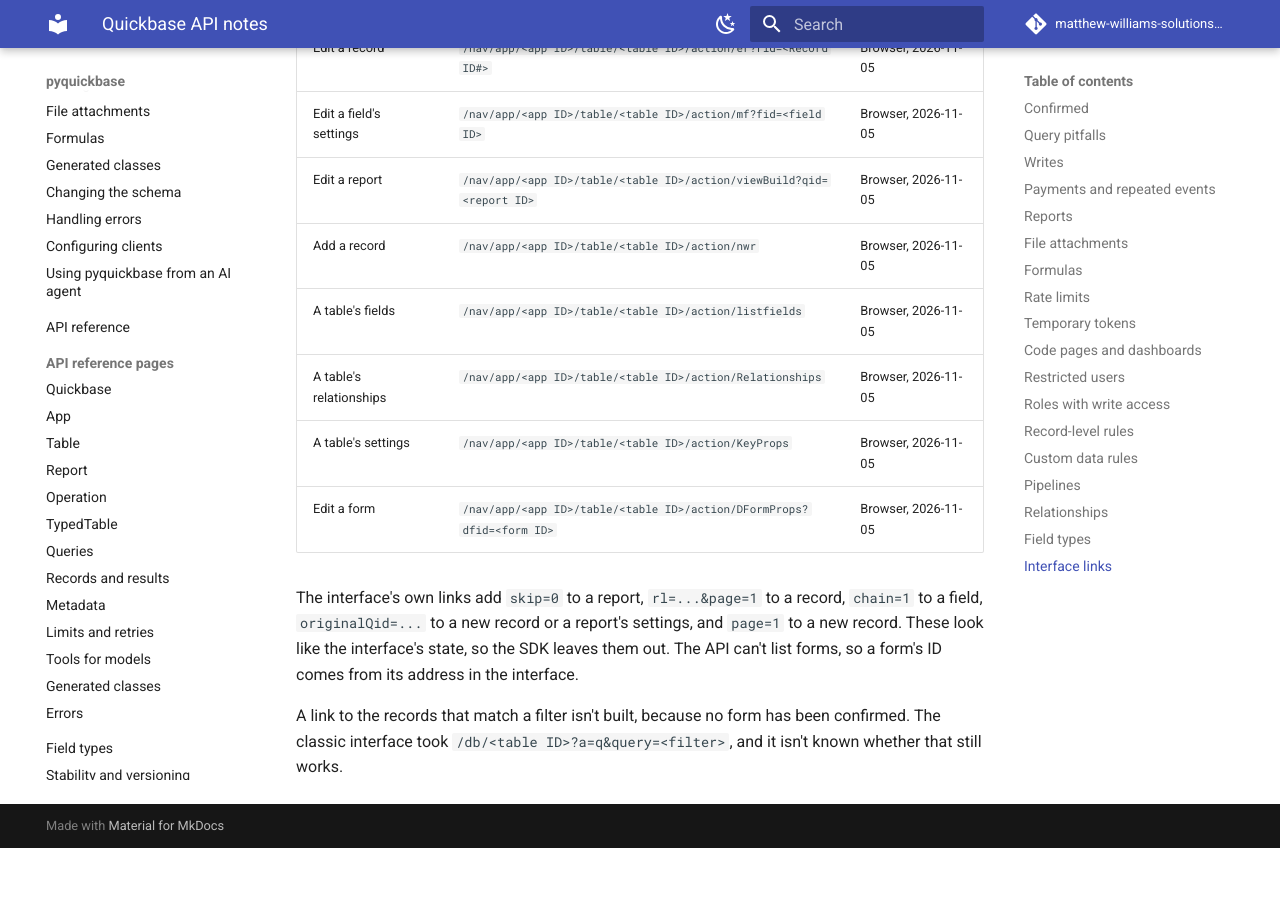
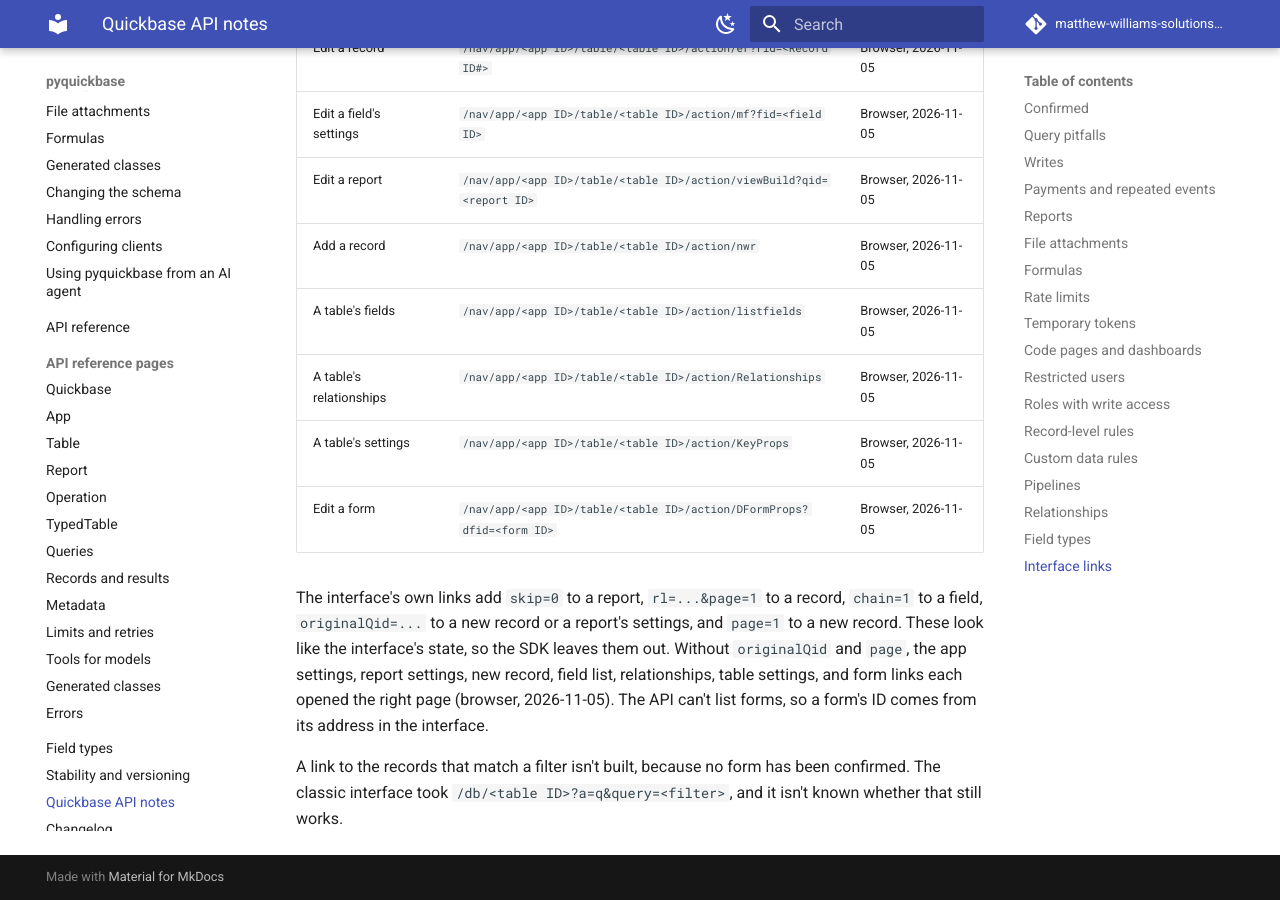
Before and after one commit to matthew-williams-solutions/pyquickbase, an MkDocs documentation site: the page built from docs/api-notes.md, in a window 1280 px wide and 900 px high, scrolled down 27075 px. Built offline with MkDocs 1.6.1 and Material for MkDocs 9.7.7, drawn with Linux system fonts in a browser that asks for light colours; comment, search, counter and statistics services are not loaded; before the commit the page ends 27923 px from its top, so only the background shows below that.

Commit message:
Note that the schema page links work without the interface's state

```diff
--- a/docs/api-notes.md
+++ b/docs/api-notes.md
@@ -541,7 +541,9 @@ may change them without notice.
 
 The interface's own links add `skip=0` to a report, `rl=...&page=1` to a record, `chain=1` to a
 field, `originalQid=...` to a new record or a report's settings, and `page=1` to a new record. These
-look like the interface's state, so the SDK leaves them out. The API can't list forms, so a form's ID
+look like the interface's state, so the SDK leaves them out. Without `originalQid` and `page`, the
+app settings, report settings, new record, field list, relationships, table settings, and form
+links each opened the right page (browser, 2026-11-05). The API can't list forms, so a form's ID
 comes from its address in the interface.
 
 A link to the records that match a filter isn't built, because no form has been confirmed. The
```
